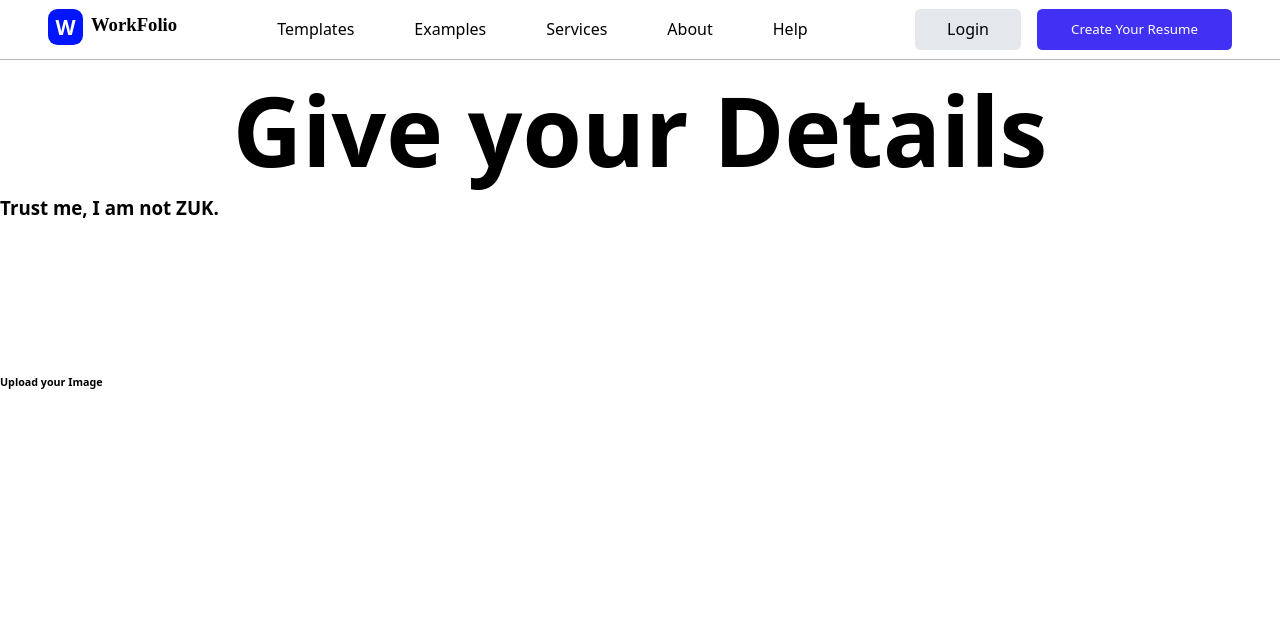
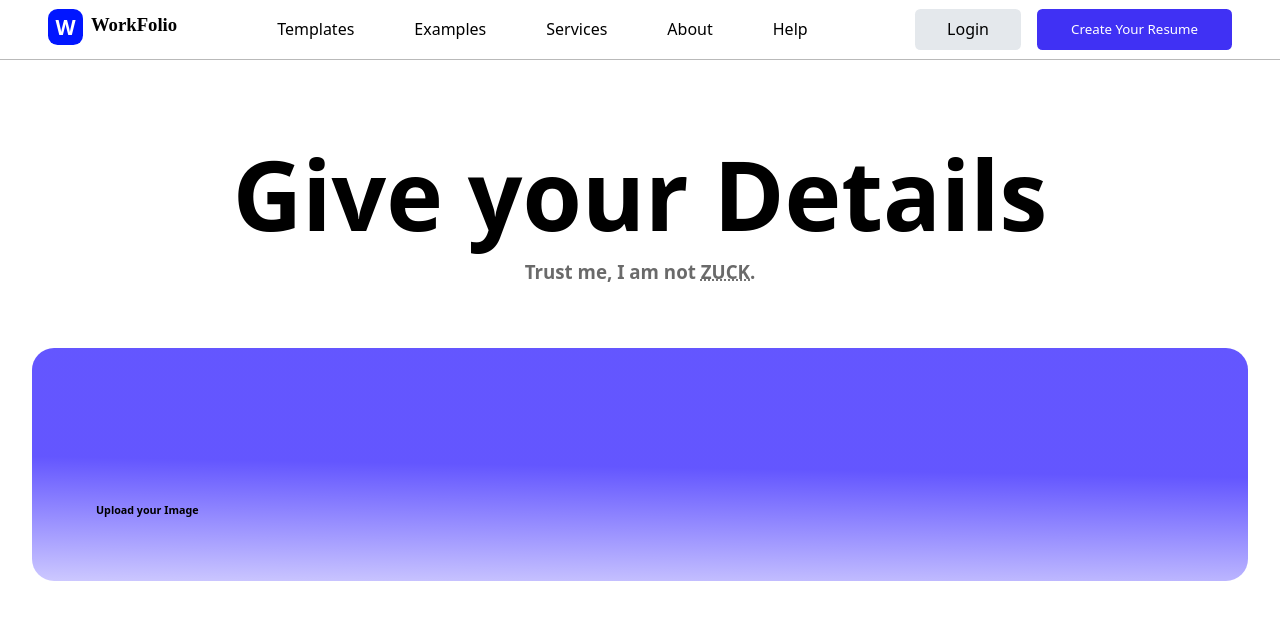
Before and after one commit to soumen974/WorkFolio, a React (Create React App) app: page / in a window 1280 px wide. Shown: the top 620 px of the page. Built offline with nearby package versions, Linux system fonts and the light colour scheme.

Commit message:
Working on the form section

```diff
--- a/src/Components/FormResume.css
+++ b/src/Components/FormResume.css
@@ -3,8 +3,37 @@
     padding: 0;
 
 }
-h1{
+.FormBody{
+padding: 0rem 0rem;
+/* background-color: rgba(0, 0, 0, 0.285); */
+}
+.FormHeadder{
+    text-align: center;
+
+}
+.FormHeadder h1{
     margin-top: 4rem;
-    text-align: center;
+    padding: 4rem 0rem 0rem 0rem;
+
     font-size: 6rem;
 }
+.FormHeadder h3{
+    /* margin-left: 35rem; */
+    padding: 0rem 0rem 4rem 0rem;
+    color: rgba(0, 0, 0, 0.584);
+}
+abbr{
+    cursor:help;
+}
+.Form-01{
+    padding: 0rem 2rem 4rem 2rem;
+
+}
+.Form-01_color-back{
+    padding: 0rem 4rem 4rem 4rem;
+
+    border-radius: 22.048px;
+background: linear-gradient(181deg, rgba(26, 6, 255, 0.68) 50.96%, rgba(26, 6, 255, 0.22) 100%);
+
+
+}
--- a/src/Components/FormResume.jsx
+++ b/src/Components/FormResume.jsx
@@ -8,15 +8,19 @@ export default function FormResume() {
 
         <div className="FormHeadder">
             <h1>Give your Details</h1>
-                <h3>Trust me, I am not ZUK.</h3>
+                <h3>Trust me, I am not <abbr title=" Mark Zuckerberg ">ZUCK</abbr>.</h3>
         </div>
 
 
         <div className="Form-01">
-            <div className="Uplodeimg">
-                <svg></svg>
-                <h6>Upload your Image </h6>
-            </div>
+          <div className="Form-01_color-back">
+              <div className="Uplodeimg">
+                    <svg></svg>
+                    <h6>Upload your Image </h6>
+                </div>
+
+          </div>
+
 
         </div>
 
--- a/src/Components/NavBar.jsx
+++ b/src/Components/NavBar.jsx
@@ -25,7 +25,7 @@ export default function NavBar() {
     <section className="sec-1">
         <nav>
             <div className="navElements">
-                <div className="logo" > <span className="logo_icon">W</span><h3>WorkFolio</h3></div>
+                <div className="logo" > <span className="logo_icon"><abbr title="WorkFolio Home">W</abbr></span><h3>WorkFolio</h3></div>
                 <div className="LinkComponents">
                     <ul>
                         <li>Templates</li>
--- a/src/Components/navBar.css
+++ b/src/Components/navBar.css
@@ -54,6 +54,10 @@
      color: white;
      /* font-family:cursive; */
 
+   }
+   .logo_icon abbr{
+    cursor: pointer;
+    text-decoration: none;
    }
    .navElements .LinkComponents{
      max-width: 1200px;
```
